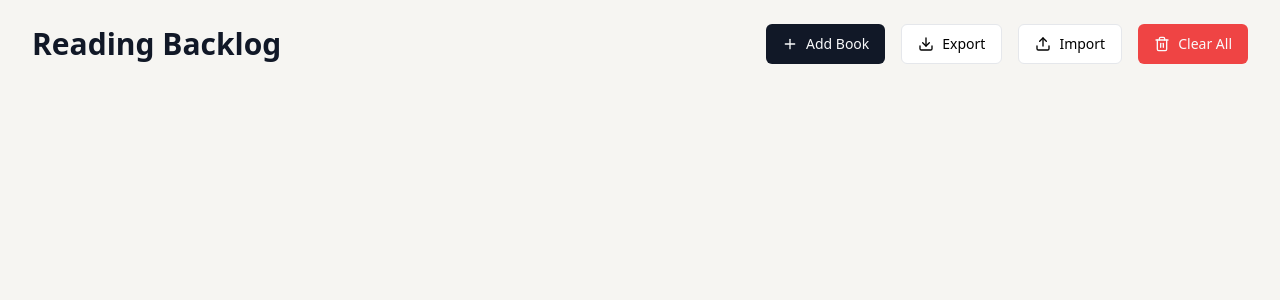
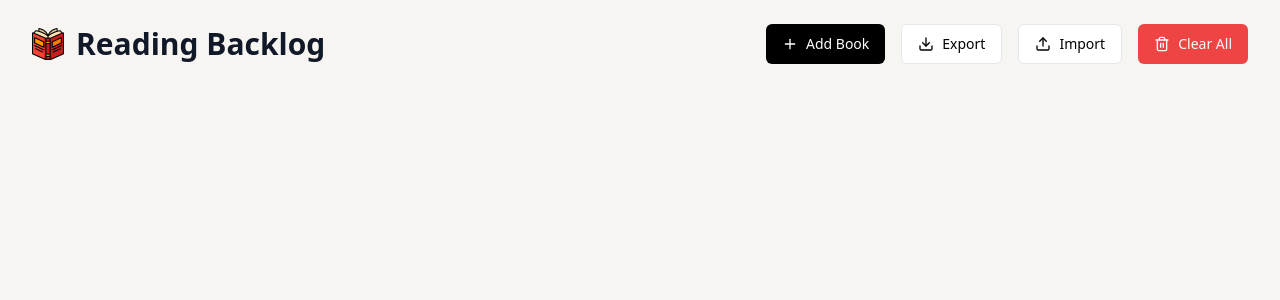
Before and after one commit to iakshayvj/book-stack, a React (Vite) app: page / in a window 1280 px wide. Shown: the top 300 px of the page. Built offline with nearby package versions, Linux system fonts and the light colour scheme.

Commit message:
UI changes

```diff
--- a/src/components/ReadingBacklogApp.jsx
+++ b/src/components/ReadingBacklogApp.jsx
@@ -212,14 +212,17 @@ const getPriorityColor = (priority) => {
 
   return (
     <div className="min-h-screen bg-[#F6F5F2] bg-subtle-pattern bg-fixed px-8 py-6" style={{ backgroundColor: '#F6F5F2' }}>
+
       <div className="max-w-7xl mx-auto">
         {/* Header */}
         <div className="flex justify-between items-center mb-8">
-          <h1 className="text-3xl font-bold text-gray-900">Reading Backlog</h1>
+          <h1 className="text-3xl font-bold text-gray-900 flex items-center gap-3">
+          <img src="/book.png" alt="Book Icon" className="w-8 h-8" />
+            Reading Backlog</h1>
           <div className="flex gap-4">
             <Button
               onClick={() => setIsAddDialogOpen(true)}
-              className="flex items-center gap-2"
+              className="flex items-center gap-2 bg-black text-white hover:bg-gray-800"
             >
               <Plus className="w-4 h-4" />
               Add Book
@@ -249,6 +252,7 @@ const getPriorityColor = (priority) => {
                 className="hidden"
               />
             </div>
+
             <Button
               variant="destructive"
               onClick={handleClear}
@@ -279,7 +283,7 @@ const getPriorityColor = (priority) => {
                   setSelectedBook(book);
                   setIsDetailSheetOpen(true);
                 }}
-                className="bg-white rounded-lg shadow-md p-3 cursor-pointer transition-transform hover:scale-105"
+                className="bg-white rounded-lg shadow-md p-3 cursor-pointer transition-all duration-200 hover:shadow-lg hover:scale-[1.02] hover:bg-gray-50"
               >
                 <div className="flex justify-between items-start gap-4">
                   <div className="flex-1">
```
